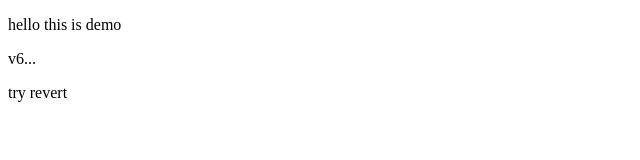
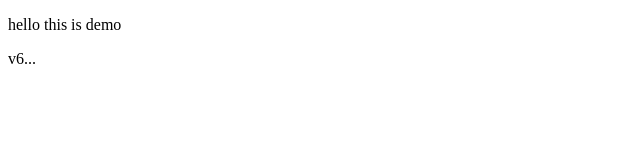
Before and after one commit to Sachi2305/Sample, a plain HTML site: page one/index.html in a window 1280 px wide. Shown: the full height of the page, 0-640 px from the left. Drawn offline with Linux system fonts and the light colour scheme.

Commit message:
Revert "tring revert"
This reverts commit b0fe4495d2bcb35b7bf9918b8652179e1e9ef79d.

```diff
--- a/one/index.html
+++ b/one/index.html
@@ -8,6 +8,5 @@
 <body>
     <p>hello this is demo</p>
     <p>v6...</p>
-    <p>try revert</p>
 </body>
 </html>
```
